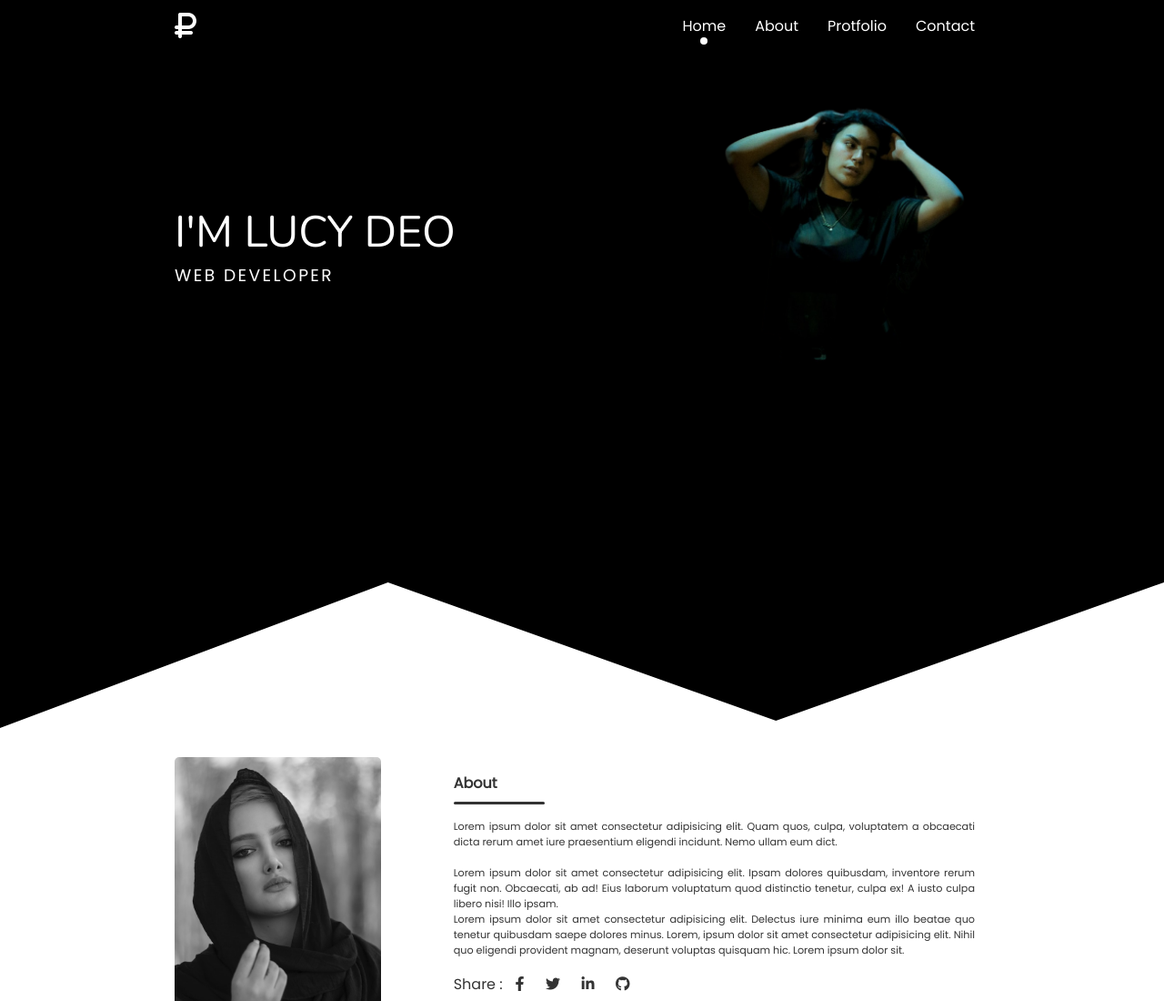
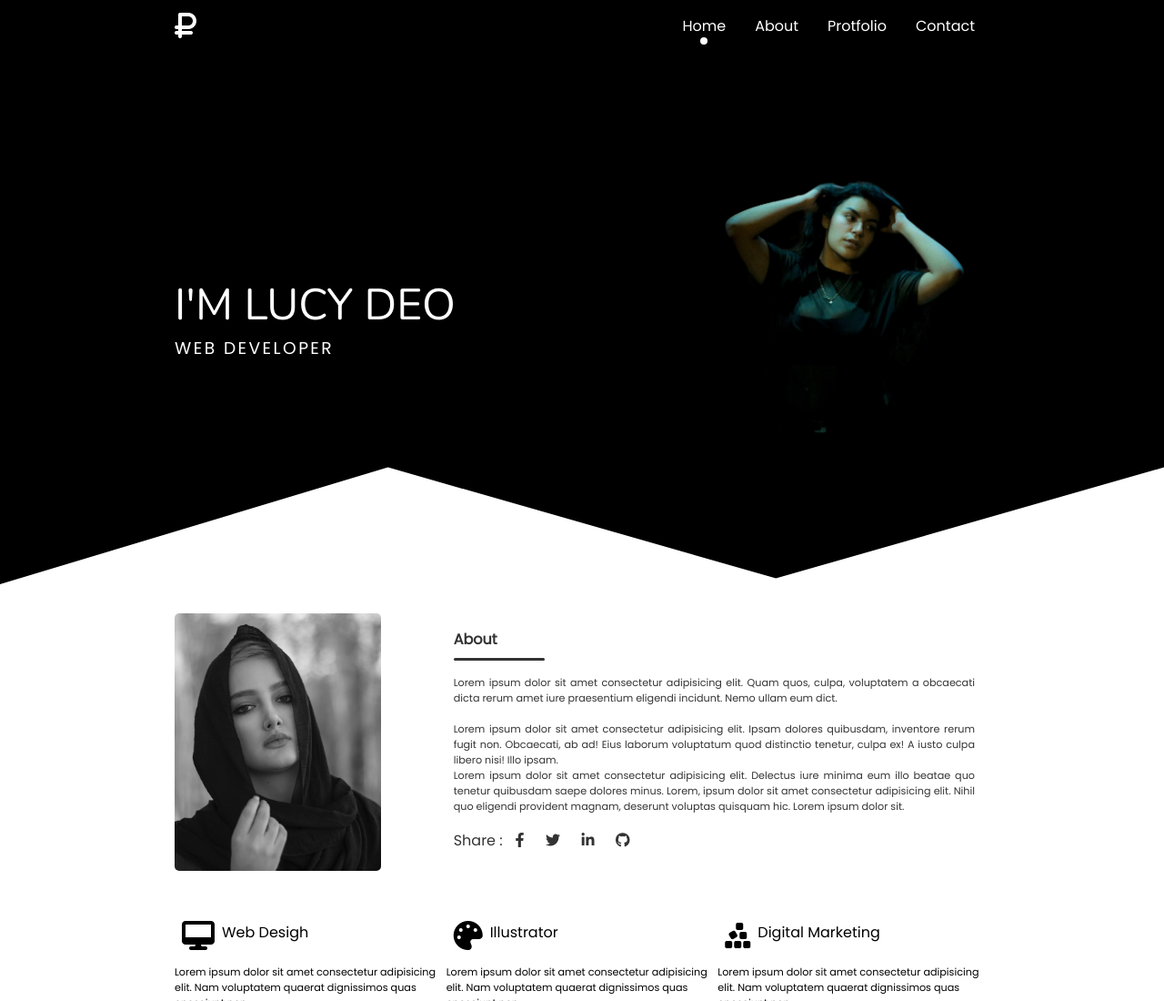
Before and after one commit to aziz-eu/Protfolio-2, a plain HTML site: page index.html in a window 1280 px wide. Shown: the top 1100 px of the page at 91% size. Drawn offline with nearby package versions, Linux system fonts and the light colour scheme.

Commit message:
Resposive Banner fix

```diff
--- a/style.css
+++ b/style.css
@@ -46,8 +46,6 @@ body {
 
 .header-container {
   background-color: #000;
-  height: 100vh;
-  width: 100vw;
   clip-path: polygon(
     50% 0%,
     100% 0,
@@ -122,6 +120,7 @@ input[type="checkbox"] {
   display: flex;
   justify-content: space-between;
   align-items: center;
+  padding: 5rem 0;
 }
 
 .banner h1 {
@@ -336,7 +335,7 @@ footer {
   font-size: 1.5rem;
 }
 
-@media only screen and (max-width: 600px) {
+@media only screen and (max-width: 650px) {
   .wide-padding {
     padding: 0 5%;
   }
@@ -372,7 +371,7 @@ footer {
     display: none;
   }
   .menu li{
-    margin: 1.5rem;
+    margin: 2rem;
   }
 
   input[type="checkbox"]:checked ~ .menu {
```
